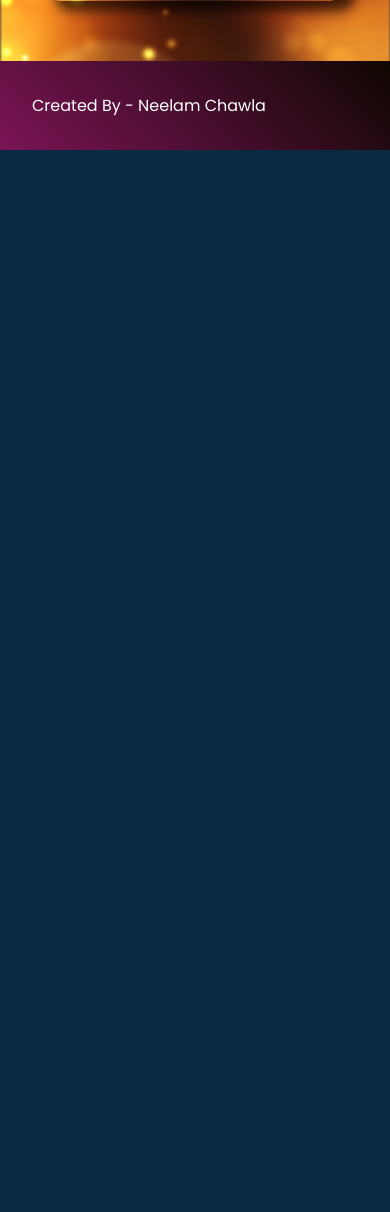
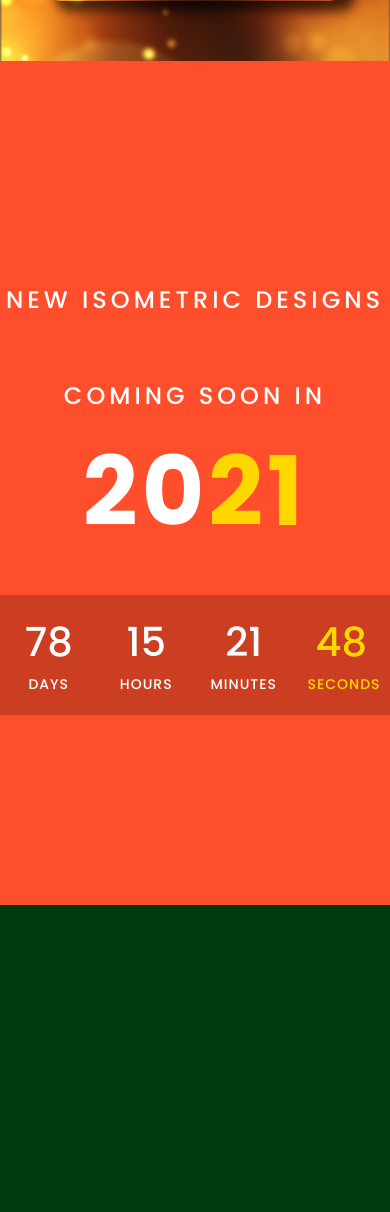
Before and after one commit to neelamchawla/glassmorphism, a PHP site: page / in a window 390 px wide. Shown: the part 3595-4807 px from the top of the page. Before the commit the page ends 3745 px from the top, so only its background shows below. Run offline with PHP 8.4, Linux system fonts and the light colour scheme.

Commit message:
Add files via upload

```diff
--- a/app.js
+++ b/app.js
@@ -1,10 +1,12 @@
+// Menu
 function menuToggle() {
     const toggleMenu = document.querySelector('.toggle');
     const section = document.querySelector('section');
     toggleMenu.classList.toggle('active');
     section.classList.toggle('active');
-}
+};
 
+// parallax
 let bg = document.getElementById("bgMoon");
 let moon = document.getElementById("moon");
 let mountain = document.getElementById("mountain");
@@ -19,4 +21,42 @@ window.addEventListener('scroll', function() {
     mountain.style.top = -value * 0.15 + 'px';
     road.style.top = value * 0.05 + 'px';
     text.style.top = value * 0.1 + 'px';
-})
+});
+
+// countdown
+const countDate = new Date('march 31, 2021 00:00:00').getTime();
+
+function newYear() {
+    const now = new Date().getTime();
+    gap = countDate - now;
+
+    const second = 1000;
+    const minute = second * 60;
+    const hour = minute * 60;
+    const day = hour * 24;
+
+    const d = Math.floor(gap / (day));
+    const h = Math.floor(gap % (day) / (hour));
+    const m = Math.floor(gap % (hour) / (minute));
+    const s = Math.floor(gap % (minute) / (second));
+
+    document.getElementById('day').innerHTML = d;
+    document.getElementById('hour').innerHTML = h;
+    document.getElementById('minute').innerHTML = m;
+    document.getElementById('second').innerHTML = s;
+};
+
+setInterval(function () {
+    newYear();
+});
+
+// product
+function changeColor(event) {
+    // reset and remove active class first
+    document.querySelectorAll('span.active').forEach(function (item) {
+        item.classList.remove('active')
+    })
+
+    // add active class to selected menu item
+    event.target.classList.add('active')
+}
--- a/index.html
+++ b/index.html
@@ -4,7 +4,7 @@
     <meta charset="UTF-8">
     <meta name="viewport" content="width=device-width, initial-scale=1.0">
     <link rel="stylesheet" href="https://stackpath.bootstrapcdn.com/font-awesome/4.7.0/css/font-awesome.min.css" integrity="sha384-wvfXpqpZZVQGK6TAh5PVlGOfQNHSoD2xbE+QkPxCAFlNEevoEH3Sl0sibVcOQVnN" crossorigin="anonymous">
-    <title>Glassmorphism Website</title>
+    <title>Glassmorphism With Other New Effects</title>
     <link rel="stylesheet" href="./style.css">
     <link rel="icon" href="./favicon.png" sizes="16x16" type="image/png">
 </head>
@@ -38,19 +38,27 @@
                 <div class="bigNav">Home</div>
                 <a class="hoverable" href="#home">Home</a>
             </li>
-            <li style="--i:2">
+            <li style="--i:3">
                 <div class="bigNav">Tour</div>
                 <a class="hoverable" href="#tour">Tour</a>
             </li>
-            <li style="--i:4">
+            <li style="--i:2">
                 <div class="bigNav">About Us</div>
                 <a class="hoverable" href="#about">About Us</a>
             </li>
-            <li style="--i:3">
+            <li style="--i:5">
                 <div class="bigNav">Team</div>
                 <a class="hoverable" href="#team">Our Team</a>
             </li>
-            <li style="--i:5">
+            <li style="--i:4">
+                <div class="bigNav">Coming Soon</div>
+                <a class="hoverable" href="#ComingSoon">Coming Soon</a>
+            </li>
+            <li style="--i:6">
+                <div class="bigNav">Our Products</div>
+                <a class="hoverable" href="#products">Our Products</a>
+            </li>
+            <li style="--i:7">
                 <div class="bigNav">Contact</div>
                 <a class="hoverable" href="#contact">Contact Us</a>
             </li>
@@ -147,6 +155,39 @@
 </div>
     </section>
 
+    <section id="ComingSoon">
+       <div class="ComingSoon">
+            <div class="img1Bx"></div>
+            <div class="countDownBx">
+                <h2>
+                New Isometric Designs<br>Coming Soon in
+                <br><span>20<i>21</i></span>
+                </h2>
+                <div class="countDown">
+                    <div id="day">NA</div>
+                    <div id="hour">NA</div>
+                    <div id="minute">NA</div>
+                    <div id="second">NA</div>
+                </div>
+            </div>
+       </div>
+    </section>
+
+    <section id="products">
+            <div class="watchNav">
+                <span class="one active" onclick="changeColor(event)">
+                </span>
+                <i class="one"></i>
+                <span class="two" onclick="changeColor(event)"></span>
+                <i class="two"></i>
+                <span class="three" onclick="changeColor(event)"></span>
+                <i class="three"></i>
+                <span class="four" onclick="changeColor(event)"></span>
+                <i class="four"></i>
+                <img src="./watches.png" alt="watch">
+            </div>
+    </section>
+
     <footer id="contact">
         <div class="ft">Created By - Neelam Chawla</div>
     </footer>
--- a/style.css
+++ b/style.css
@@ -547,3 +547,194 @@ section .moon img {
     font-family: 'Dancing Script', cursive;
     font-size: 3em;
 }
+
+/* ComingSoon - count down */
+.ComingSoon {
+    background: #ff4e2b;
+    position: relative;
+    display: flex;
+    height: 100vh;
+    width: 100%;
+}
+
+.ComingSoon .img1Bx {
+    position: relative;
+    left: 0;
+    width: 800px;
+    height: 100%;
+    background: url('./img/img.gif');
+    background-size: auto;
+}
+
+.ComingSoon .countDownBx {
+    display: flex;
+    justify-content: center;
+    align-items: center;
+    flex-direction: column;
+    width: calc(100% - 450px);
+}
+
+.ComingSoon .countDownBx h2 {
+    text-align: center;
+    font-size: 1.5em;
+    color: #fff;
+    text-transform: uppercase;
+    letter-spacing: 4px;
+    font-weight: 500;
+    line-height: 4em;
+}
+
+.ComingSoon .countDownBx h2 span {
+    font-size: 6rem;
+    font-weight: 700;
+}
+
+.ComingSoon .countDownBx h2 span i {
+    font-style: initial;
+    color: gold;
+}
+
+.ComingSoon .countDownBx .countDown {
+    margin-top: 30px;
+    background: rgba(0, 0, 0, 0.2);
+    width: 100%;
+    height: 120px;
+    display: flex;
+    justify-content: center;
+    align-items: center;
+}
+
+.ComingSoon .countDownBx .countDown div {
+    position: relative;
+    width: 100px;
+    text-align: center;
+    color: #fff;
+    font-size: 2.5em;
+    font-weight: 500;
+    margin: 0 15px;
+    margin-top: -25px;
+}
+
+.ComingSoon .countDownBx .countDown div::before {
+    content: 'text';
+    position: absolute;
+    bottom: -30px;
+    left: 0;
+    width: 100%;
+    height: 35px;
+    color: #fff;
+    font-size: 0.35em;
+    font-weight: 500;
+    line-height: 35px;
+    letter-spacing: 1px;
+    text-transform: uppercase;
+}
+
+.ComingSoon .countDownBx .countDown div#day::before {
+    content: 'Days';
+}
+.ComingSoon .countDownBx .countDown div#hour::before {
+    content: 'Hours';
+}
+.ComingSoon .countDownBx .countDown div#minute::before {
+    content: 'Minutes';
+}
+.ComingSoon .countDownBx .countDown div#second::before {
+    content: 'Seconds';
+    color: gold;
+}
+.ComingSoon .countDownBx .countDown div#second {
+    color: gold;
+}
+
+@media (max-width: 991px) {
+    .ComingSoon .img1Bx {
+        display: none;
+    }
+    .ComingSoon .countDownBx {
+        width: 100%;
+    }
+}
+
+@media (max-width: 600px) {
+    .ComingSoon .contentBx h2 {
+        font-size: 1.1em;
+    }
+    .ComingSoon .contentBx .countDown {
+        height: 100px;
+    }
+    .ComingSoon .contentBx .countDown div {
+        width: 80px;
+        font-size: 2em;
+        margin: 0;
+        margin-top: -25px;
+    }
+}
+
+#products {
+    justify-content: flex-end !important;
+    display: flex;
+    align-items: center;
+    min-height: 100vh;
+}
+
+#products img {
+    position: absolute;
+    top: 50%;
+    left: 50%;
+    transform: translate(-50%, -50%);
+    max-width: 300px;
+}
+
+#products .watchNav {
+    display: flex;
+    justify-content: center;
+    align-items: center;
+    flex-direction: column;
+    padding: 10px;
+    /* background: #fff; */
+}
+
+#products .watchNav span {
+    position: relative;
+    width: 20px;
+    height: 20px;
+    margin: 10px 5px;
+    background: #f00;
+    border-radius: 50%;
+    cursor: pointer;
+    z-index: 2;
+}
+
+#products .watchNav span.active {
+    border: 2px solid #fff;
+    box-shadow: 0px 0px 10px aliceblue;
+    transform: scale(1.2);
+}
+
+#products .watchNav span.one,
+#products .watchNav i.one {
+    background: #28e651;
+}
+#products .watchNav span.two,
+#products .watchNav i.two {
+    background: #ff226d;
+}
+#products .watchNav span.three,
+#products .watchNav i.three {
+    background: #2196f3;
+}
+#products .watchNav span.four,
+#products .watchNav i.four {
+    background: #d52af3;
+}
+
+#products .watchNav span.active + i {
+    position: absolute;
+    top: 0;
+    left: 0;
+    width: 100%;
+    height: 100%;
+    z-index: 1;
+    mix-blend-mode: hue;
+}
```
